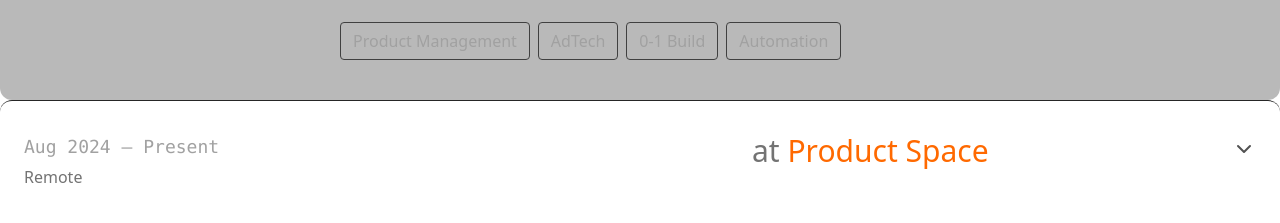
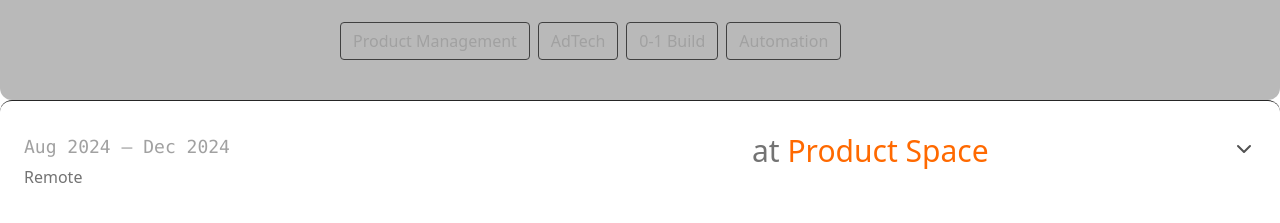
Before and after one commit to chetanya1998/Portfolio, a React (Vite) app: page / in a window 1280 px wide. Shown: the part 1580-1803 px from the top of the page. Built offline with nearby package versions, Linux system fonts and the light colour scheme.

Commit message:
Update Experience: Product Space dates & UPSC details

```diff
--- a/src/Portfolio.jsx
+++ b/src/Portfolio.jsx
@@ -69,7 +69,7 @@
     {
         company: "Product Space",
         role: "Product Management Fellow",
-        period: "Aug 2024 — Present",
+        period: "Aug 2024 — Dec 2024",
         type: "Remote",
         achievements: [
             "Gained hands-on experience addressing user pain points and potential drop-offs through usability testing of various products.",
@@ -96,9 +96,9 @@
         period: "July 2021 — July 2023",
         type: "New Delhi, India",
         achievements: [
-            "Prepared full-time for UPSC Civil Services while publishing 10 research papers.",
-            "Works received over 100+ citations in various journals.",
-            "Presented research at two IEEE conferences and served as a conference paper reviewer."
+            "Prepared for India Civil Services exam for 2 Years.",
+            "Presented 2 Research Papers in IEEE Conference (InCACCT2024).",
+            "Published 10 Research Papers & Book Chapters in Journals & Academic Books, which have received over 100+ citations in various Journals and academic books."
         ],
         tags: ["Academic Writing", "Deep Learning", "Data Analysis"]
     }
```
